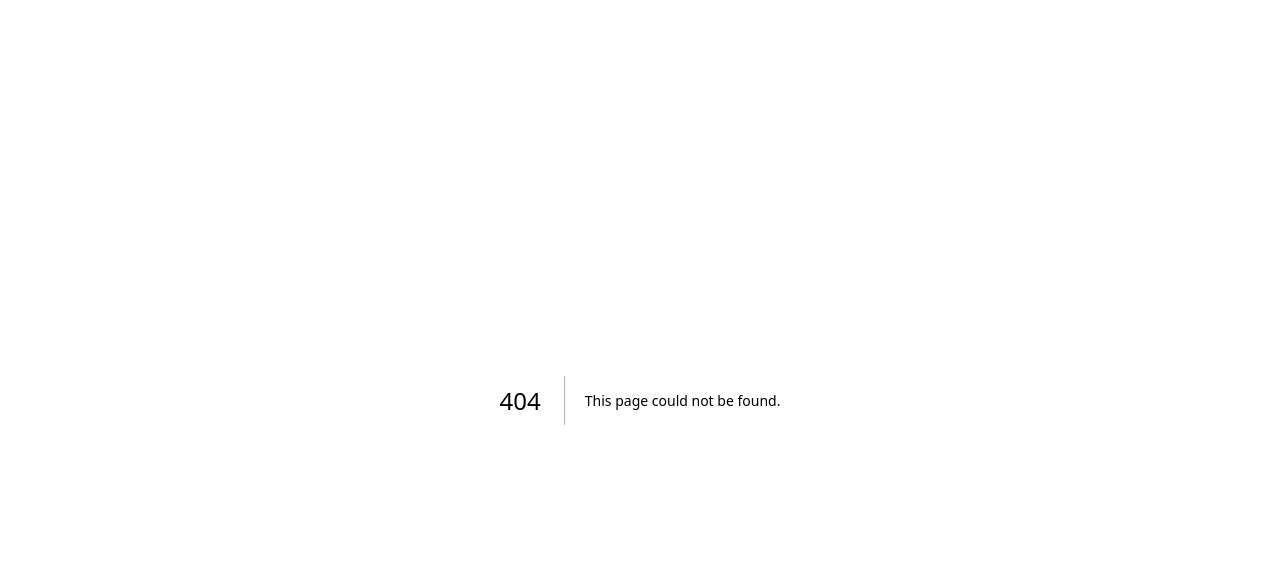
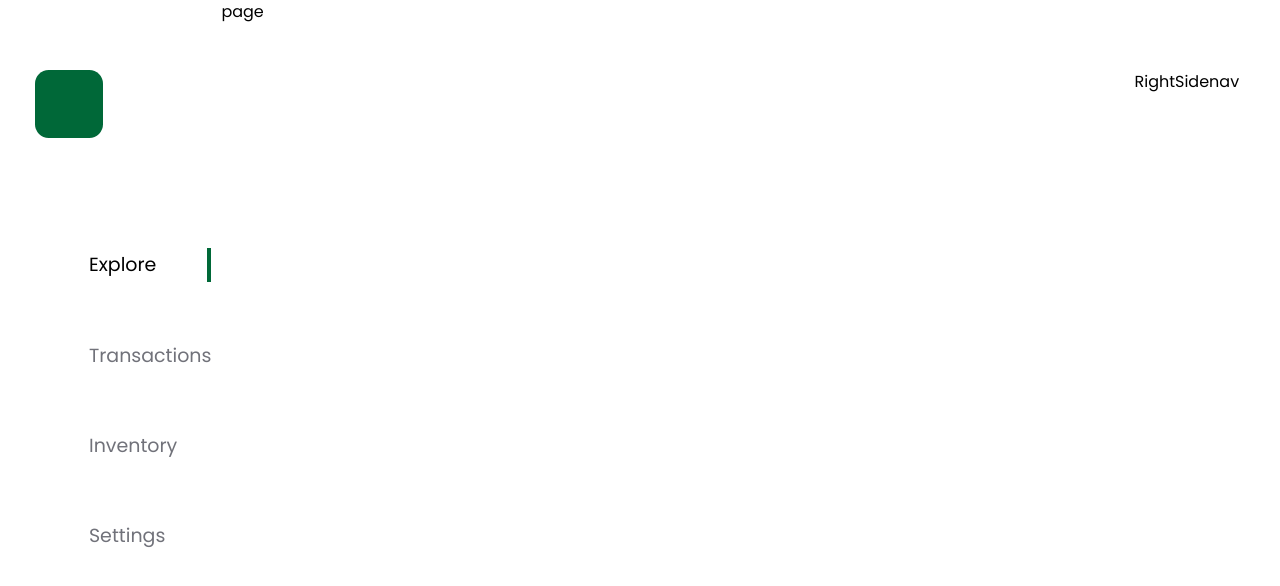
Before and after one commit to emmanueltech2019/nzs-webapp, a Next.js app: page /user/dashboard/checkout in a window 1280 px wide. Before the commit this address had no page. Shown: the top 586 px of the page. Built offline with nearby package versions, Linux system fonts and the light colour scheme; some icons are missing.

Commit message:
repo updated

```diff
--- /dev/null
+++ b/src/app/(account)/user/dashboard/(explore)/(payment_procedures)/checkout/page.tsx
@@ -0,0 +1,8 @@
+
+const page = () => {
+  return (
+    <div>page</div>
+  )
+}
+
+export default page
--- /dev/null
+++ b/src/app/(account)/user/dashboard/(explore)/(payment_procedures)/order-review/page.tsx
@@ -0,0 +1,8 @@
+
+const page = () => {
+  return (
+    <div>page</div>
+  )
+}
+
+export default page
--- /dev/null
+++ b/src/app/(account)/user/dashboard/(explore)/(payment_procedures)/payment-methods/page.tsx
@@ -0,0 +1,8 @@
+
+const page = () => {
+  return (
+    <div>page</div>
+  )
+}
+
+export default page
--- /dev/null
+++ b/src/app/(account)/user/dashboard/(explore)/(payment_procedures)/shipping-options/page.tsx
@@ -0,0 +1,8 @@
+
+const page = () => {
+  return (
+    <div>page</div>
+  )
+}
+
+export default page
--- /dev/null
+++ b/src/app/(account)/user/dashboard/(explore)/cart/page.tsx
@@ -0,0 +1,8 @@
+
+const page = () => {
+  return (
+    <div>page</div>
+  )
+}
+
+export default page
```
Also changed, not shown: src/app/(account)/user/dashboard/(explore)/(payment_procedures)/checkout/_components/txt.txt (added), src/app/(account)/user/dashboard/(explore)/(payment_procedures)/order-review/_components/txt.txt (added), src/app/(account)/user/dashboard/(explore)/(payment_procedures)/payment-methods/_components/txt.txt (added), src/app/(account)/user/dashboard/(explore)/(payment_procedures)/shipping-options/_components/txt.txt (added), src/app/(account)/user/dashboard/(explore)/cart/_components/txt.txt (added).
